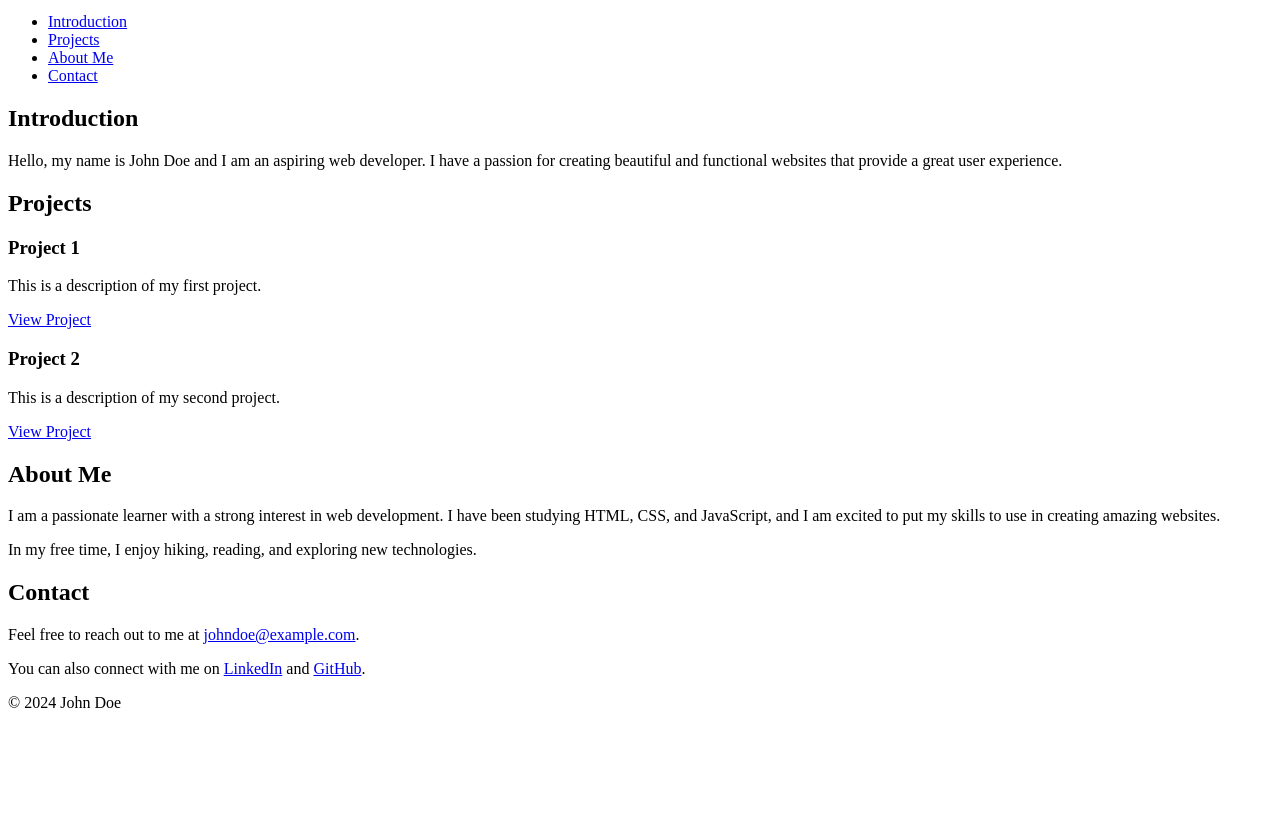
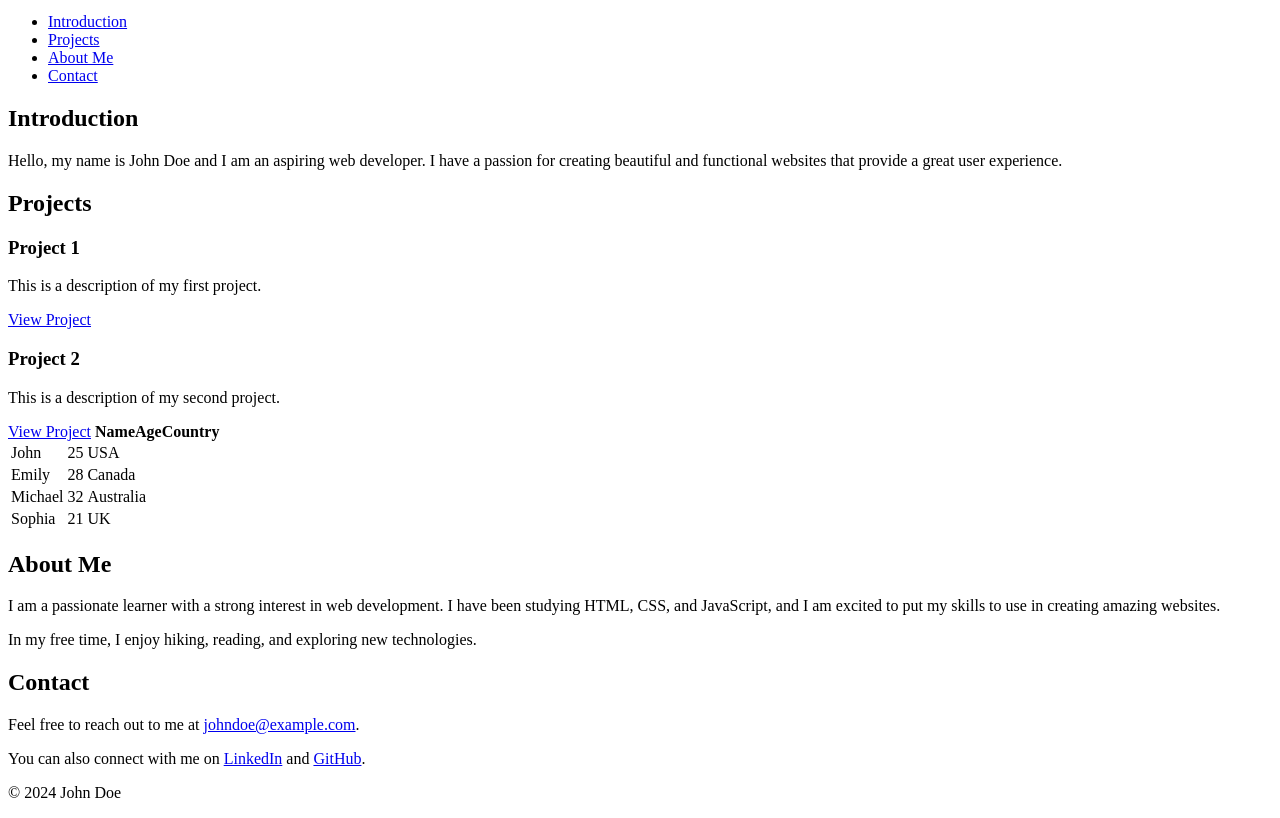
Before and after one commit to mwiti-fidelis/My_First_Portfolio, a plain HTML site: page html_basic/index.html in a window 1280 px wide. Shown: the part 101-919 px from the top of the page. Before the commit the page ends 829 px from the top, so only its background shows below. Drawn offline with Linux system fonts and the light colour scheme.

Commit message:
created table in index.html

```diff
--- a/html_basic/index.html
+++ b/html_basic/index.html
@@ -33,6 +33,33 @@
         <h3>Project 2</h3>
         <p>This is a description of my second project.</p>
         <a href="project2.com" target="_blank">View Project</a>
+	<table>
+	    <thead scope="col"><strong>Name</strong></thead>
+	    <thead scope="col"><strong>Age</strong></thead>
+	    <thead scope="col"><strong>Country</strong></thead>
+	    <tbody>
+		    <tr>
+			    <td scope="row">John</td>
+			    <td scope="row">25</td>
+			    <td scope="row">USA</td>
+		    </tr>
+		    <tr>
+			    <td scope="row">Emily</td>
+			    <td scope="row">28</td>
+			    <td scope="row">Canada</td>
+	            </tr>
+		    <tr>
+			    <td scope="row">Michael</td>
+			    <td scope="row">32</td>
+			    <td scope="row">Australia</td>
+	            </tr>
+		    <tr>
+			    <td scope="row">Sophia</td>
+			    <td scope="row">21</td>
+			    <td scope="row">UK</td>
+	            </tr>
+      </tbody>
+	</table>
       </article>
     </section>
     <section id="about">
```
